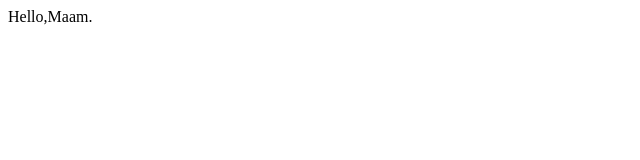
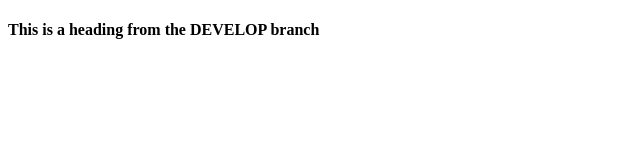
Before and after one commit to sadibanstola/EADlab1, a plain HTML site: page index.html in a window 1280 px wide. Shown: the whole page, without its empty margins (0-640 px from the left). Drawn offline with Linux system fonts and the light colour scheme.

Commit message:
Added h4 tag from develop branch

```diff
--- a/index.html
+++ b/index.html
@@ -6,6 +6,9 @@
     <title>EAD Lab1</title>
 </head>
 <body>
-    Hello,Maam.
+
+    <h4>This is a heading from the DEVELOP branch</h4>
+
+
 </body>
 </html>
```
